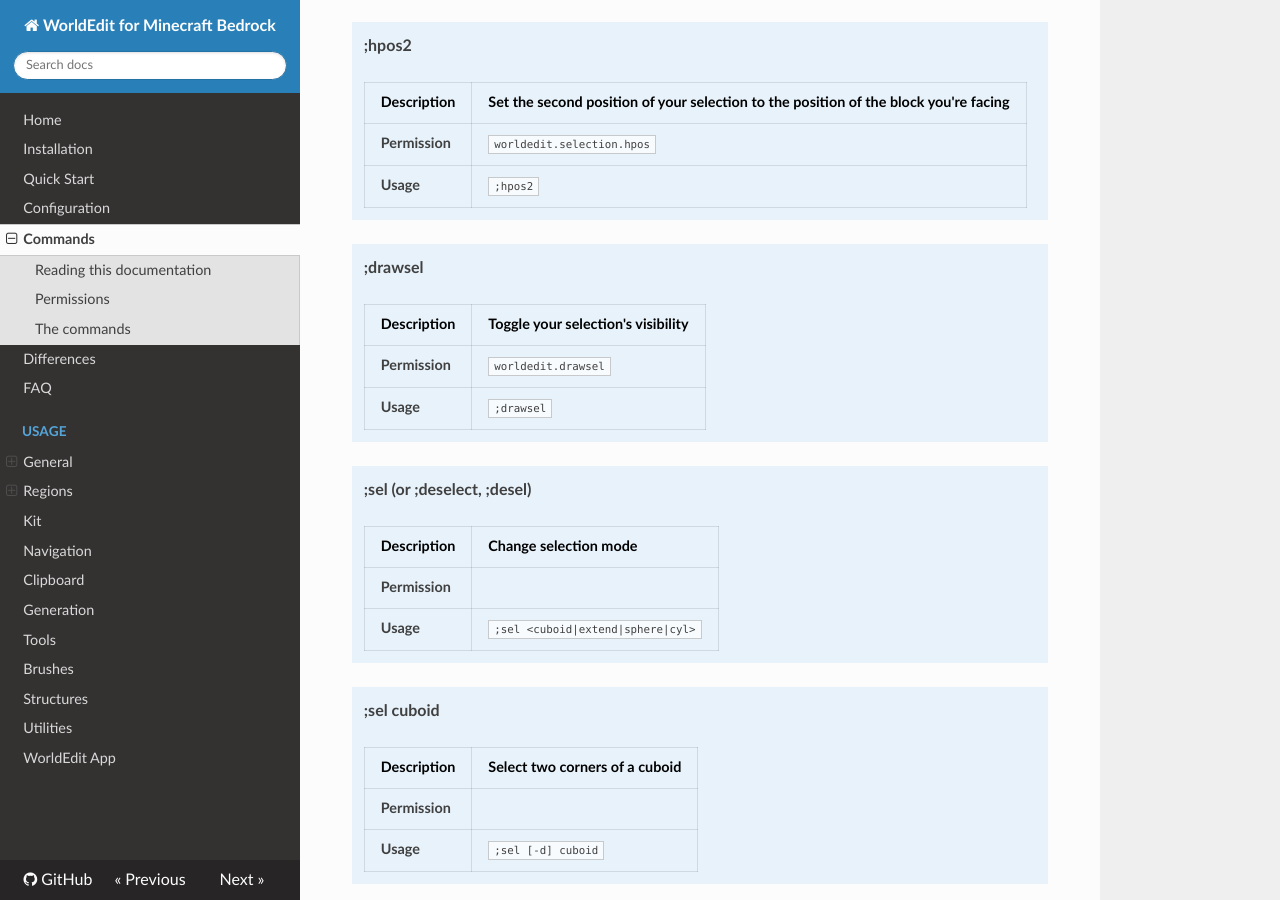
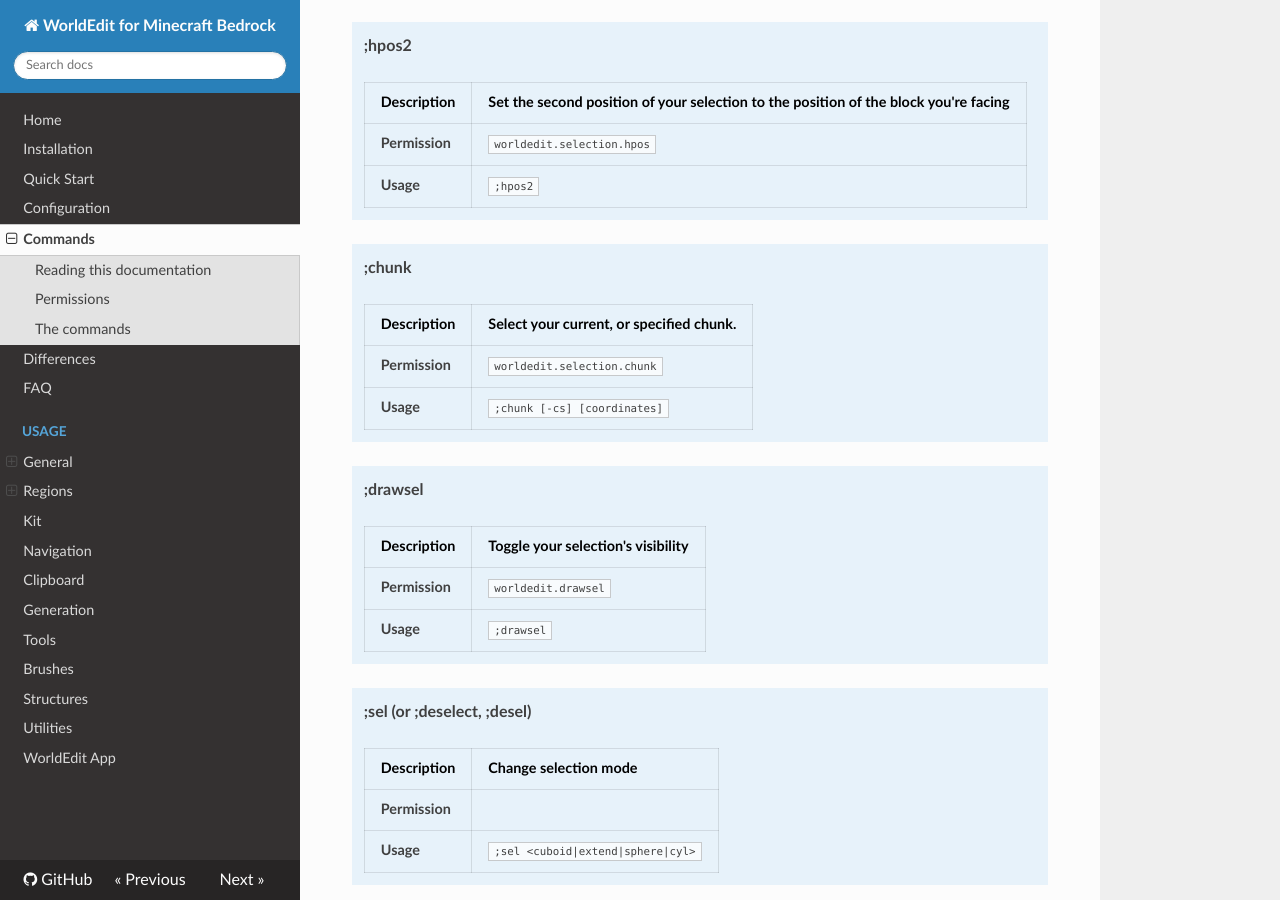
Before and after one commit to SIsilicon/WorldEdit-BE-Docs, an MkDocs documentation site: the page built from docs/commands.md, in a window 1280 px wide and 900 px high, scrolled down 3027 px. Built offline with MkDocs 1.6.1, drawn with Linux system fonts in a browser that asks for light colours; nearby versions of some CDN libraries; some of the changed text lies outside the part shown.

Commit message:
Updated command list in docs

```diff
--- a/docs/commands.md
+++ b/docs/commands.md
@@ -108,6 +108,15 @@
 	|:--|:--|
 	|**Permission**|`worldedit.selection.hpos`|
 	|**Usage**|`;hpos2`|
+
+!!! note ""
+
+	**;chunk**
+
+	|**Description**|Select your current, or specified chunk.|
+	|:--|:--|
+	|**Permission**|`worldedit.selection.chunk`|
+	|**Usage**|`;chunk [-cs] [coordinates]`|
 
 !!! note ""
 
@@ -444,6 +453,15 @@
 
 !!! note ""
 
+	**;center (or ;middle)**
+
+	|**Description**|Set the center block(s).|
+	|:--|:--|
+	|**Permission**|`worldedit.region.center`|
+	|**Usage**|`;center <pattern>`|
+
+!!! note ""
+
 	**;fill**
 
 	|**Description**|Fill an area with certain blocks|
@@ -567,6 +585,15 @@
 	|:--|:--|
 	|**Permission**|`worldedit.utility.butcher`|
 	|**Usage**|`;butcher [-pngabtrwf] [radius]`|
+
+!!! note ""
+
+	**;calculate (or ;calc, ;eval, ;evaluate, ;solve)**
+
+	|**Description**|Evaluate a mathematical expression.|
+	|:--|:--|
+	|**Permission**|`worldedit.utility.calc`|
+	|**Usage**|`;calculate <expr>`|
 
 !!! note ""
 
```
